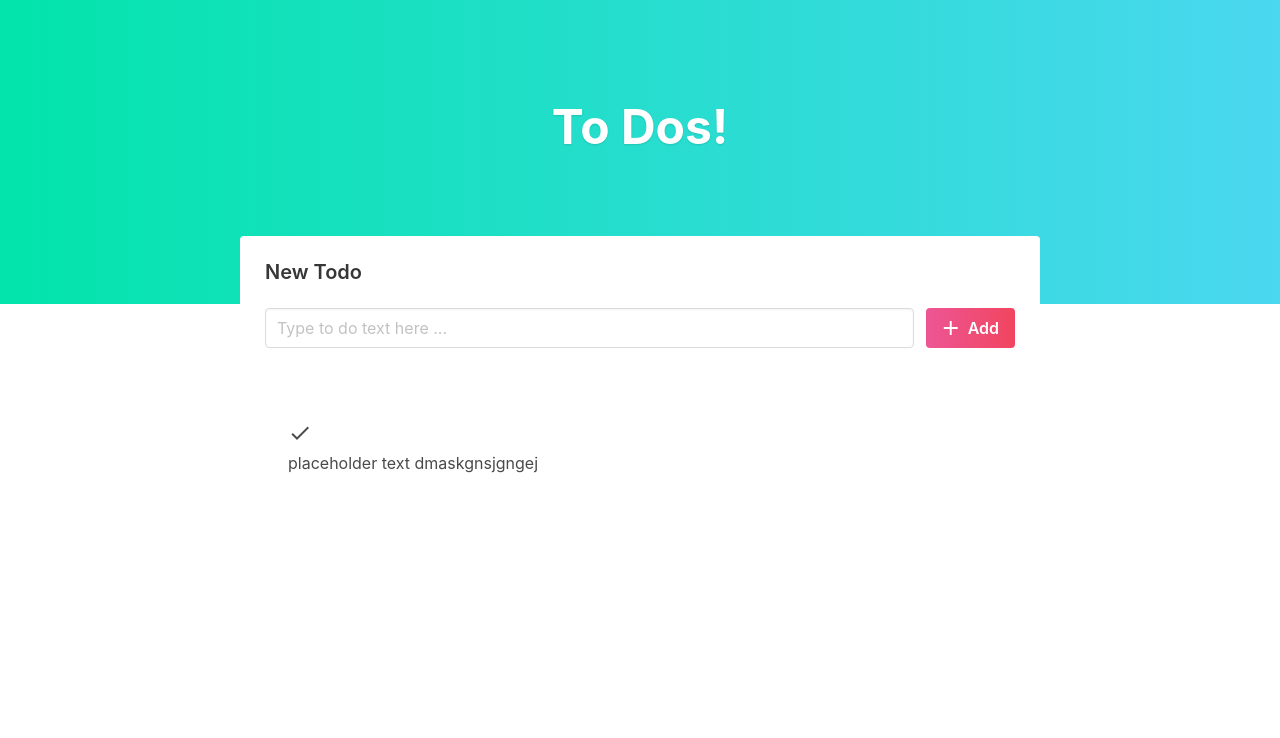
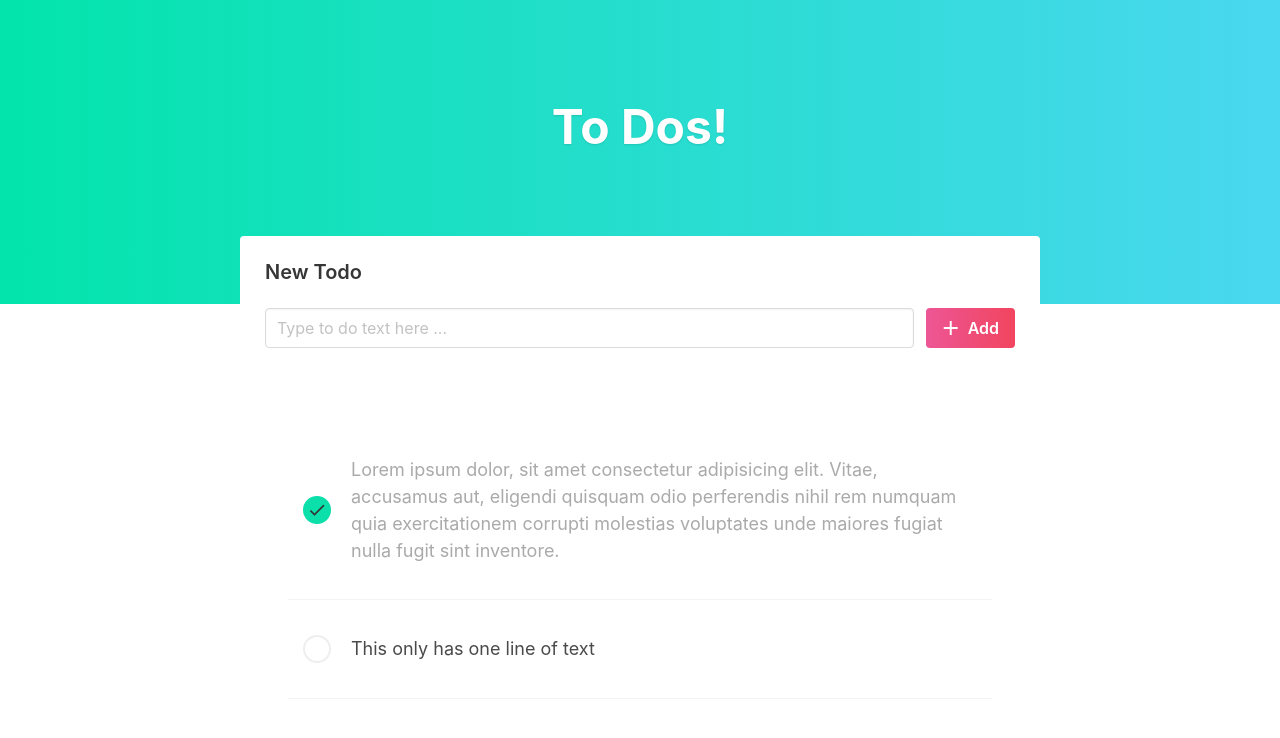
Before and after one commit to redlerKayleigh/angular-notes-app, an Angular app in the folder notes-app/: page / in a window 1280 px wide. Shown: the top 738 px of the page. Built offline with nearby package versions, Linux system fonts and the light colour scheme.

Commit message:
Added completed state

```diff
--- a/notes-app/src/app/todos/todos.component.html
+++ b/notes-app/src/app/todos/todos.component.html
@@ -22,12 +22,20 @@
 <section class="section">
     <div class="container">
         <div class="todos-list">
+            <div class="todo-item completed">
+                <div class="check-box">
+                    <i class="material-icons">check</i>
+                </div>
+                <div class="todo-text">
+                    Lorem ipsum dolor, sit amet consectetur adipisicing elit. Vitae, accusamus aut, eligendi quisquam odio perferendis nihil rem numquam quia exercitationem corrupti molestias voluptates unde maiores fugiat nulla fugit sint inventore.
+                </div>
+            </div>
             <div class="todo-item">
                 <div class="check-box">
                     <i class="material-icons">check</i>
                 </div>
                 <div class="todo-text">
-                    placeholder text dmaskgnsjgngej
+                    This only has one line of text
                 </div>
             </div>
         </div>
--- a/notes-app/src/app/todos/todos.component.scss
+++ b/notes-app/src/app/todos/todos.component.scss
@@ -21,3 +21,52 @@
     background-color: white;
     box-shadow: 0px 4px 12px rbga(black, 0.08);
 }
+
+.todo-item {
+    display: flex;
+    font-size: 18px;
+    align-items: center;
+    padding: 35px 15px;
+    border-bottom: 1px solid #F2F3F5;
+    cursor: pointer;
+
+    &.completed {
+        color: #AAA;
+    }
+
+    .check-box {
+        display: flex;
+        flex-shrink: 0;
+        border: 2px solid #EEE;
+        border-radius: 50%;
+        width: 28px;
+        height: 28px;
+        margin-right: 20px;
+        transition: background-color 0.2s;
+
+        i.material-icons {
+            color: #333;
+            font-size: 20px;
+            margin: auto;
+            opacity: 0;
+            transition: opacity 0.2s;
+        }
+    }
+}
+
+.todo-item:hover .check-box {
+    background-color: #EEE;
+
+    i.material-icons {
+        opacity: 0.28;
+    }
+}
+
+.todo-item.completed .check-box {
+    background-color: rgb(11, 223, 170);
+    border-color: rgb(11, 223, 170);
+
+    i.material-icons {
+        opacity: 1;
+    }
+}
```
